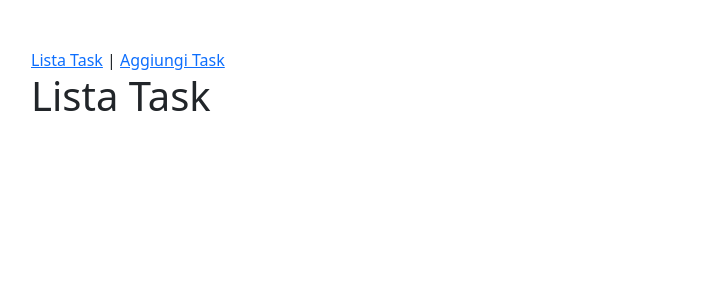
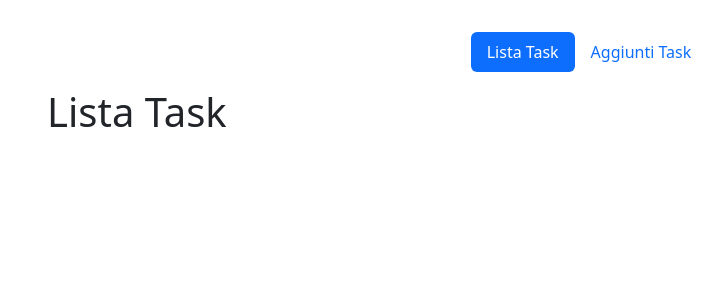
Before and after one commit to gabriele-chiocca/react-task-manager-front, a React (Vite) app: page / in a window 1280 px wide. Shown: the top 300 px of the page, without its empty margins (51-773 px from the left). Built offline with nearby package versions, Linux system fonts and the light colour scheme.

Commit message:
milestone 1 complete

```diff
--- a/src/App.jsx
+++ b/src/App.jsx
@@ -9,17 +9,15 @@ import AddTask from './pages/AddTask';
 function App() {
   return (
     <BrowserRouter>
-      <div className="container mt-5">
-        <nav>
-          <NavLink to="/">Lista Task</NavLink>
-          {' | '}
-          <NavLink to="/add-task">Aggiungi Task</NavLink>
-        </nav>
+      <div className="container ">
+        <div className="p-3">
+          <Header></Header>
 
-        <Routes>
-          <Route path="/" element={<TaskList />} />
-          <Route path="/add-task" element={<AddTask />} />
-        </Routes>
+          <Routes>
+            <Route path="/" element={<TaskList />} />
+            <Route path="/add-task" element={<AddTask />} />
+          </Routes>
+        </div>
       </div>
     </BrowserRouter>
   );
--- a/src/components/Header.jsx
+++ b/src/components/Header.jsx
@@ -6,29 +6,24 @@ function Header() {
       <header className="d-flex justify-content-center py-3">
         <ul className="nav nav-pills">
           <li className="nav-item">
-            <NavLink href="#" className="nav-link active" aria-current="page">
-              Home
+            <NavLink
+              to="/"
+              className={({ isActive }) =>
+                isActive ? `nav-link active` : `nav-link`
+              }
+            >
+              Lista Task
             </NavLink>
           </li>
           <li className="nav-item">
-            <a href="#" className="nav-link">
-              Features
-            </a>
-          </li>
-          <li className="nav-item">
-            <a href="#" className="nav-link">
-              Pricing
-            </a>
-          </li>
-          <li className="nav-item">
-            <a href="#" className="nav-link">
-              FAQs
-            </a>
-          </li>
-          <li className="nav-item">
-            <a href="#" className="nav-link">
-              About
-            </a>
+            <NavLink
+              to="/add-task"
+              className={({ isActive }) =>
+                isActive ? `nav-link active` : `nav-link`
+              }
+            >
+              Aggiunti Task
+            </NavLink>
           </li>
         </ul>
       </header>
```
